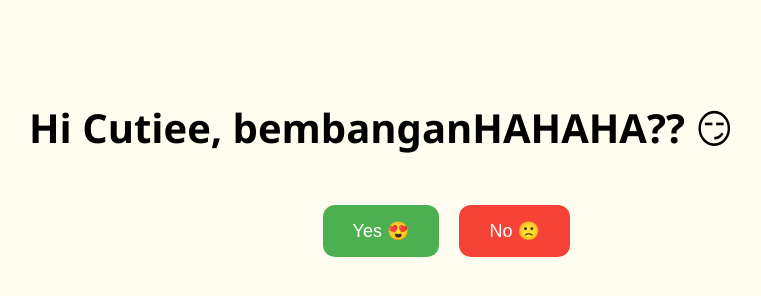
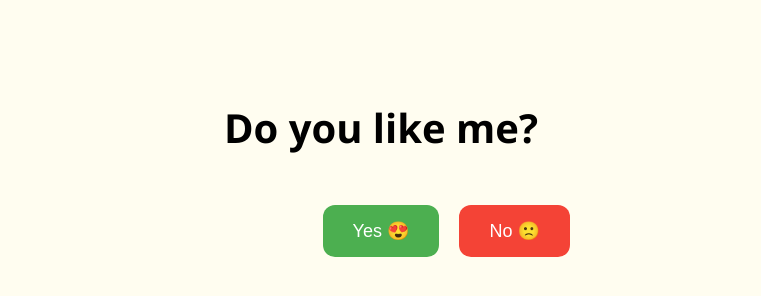
Before and after one commit to DDotNotFound/Knowastine, a plain HTML site: page yesorno.html in a window 1280 px wide. Shown: the whole page, without its empty margins (259-1020 px from the left). Drawn offline with Linux system fonts and the light colour scheme.

Commit message:
Update and rename prank.html to yesorno.html

```diff
--- a/prank.html
+++ b/yesorno.html
@@ -3,7 +3,7 @@
 <head>
   <meta charset="UTF-8" />
   <meta name="viewport" content="width=device-width, initial-scale=1.0"/>
-  <title>Baby open this, try lang?</title>
+  <title>I have a question?</title>
   <style>
     body {
       text-align: center;
@@ -54,7 +54,7 @@
 </head>
 <body>
 
-  <h1>Hi Cutiee, bembanganHAHAHA?? 😏</h1>
+  <h1>Do you like me?</h1>
 
   <button class="btn" id="yes">Yes 😍</button>
   <button class="btn" id="no">No 🙁</button>
```
